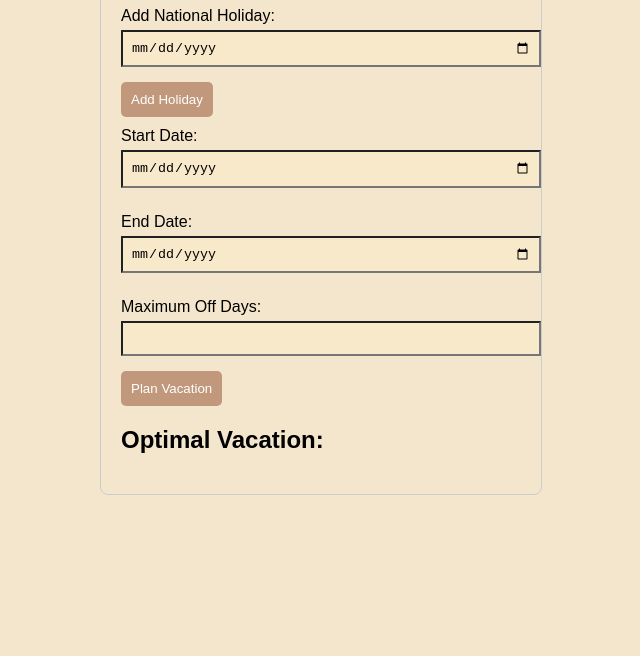
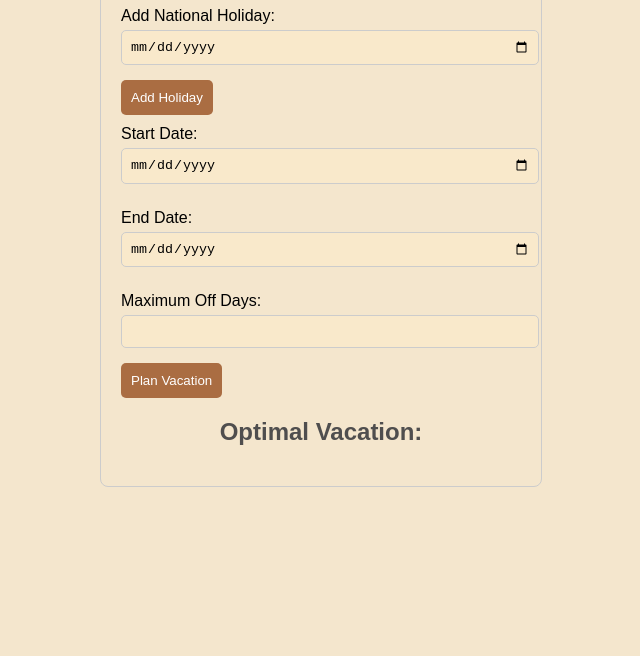
Before and after one commit to aashutosh148/UniHelp, a plain HTML site: page resources/HolidayPlanner/index.html in a window 1280 px wide. Shown: the part 144-800 px from the top of the page, without its empty margins (319-959 px from the left). Drawn offline with Linux system fonts and the light colour scheme.

Commit message:
Making final changes

```diff
--- a/resources/HolidayPlanner/script.js
+++ b/resources/HolidayPlanner/script.js
@@ -12,7 +12,8 @@ function planVacation() {
     if (result.startIndex !== -1 && result.endIndex !== -1) {
         const startVacationDate = startDate.addDays(result.startIndex);
         const endVacationDate = startDate.addDays(result.endIndex);
-        vacationDetails.innerHTML = `You can have a vacation from ${startVacationDate} to ${endVacationDate}.`;
+        const size = result.endIndex - result.startIndex + 1;
+        vacationDetails.innerHTML = `You can have a vacation from ${startVacationDate} to ${endVacationDate}, which is ${size} days long.`;
     } else {
         vacationDetails.innerHTML = `Sorry, couldn't find a valid vacation within the constraints.`;
     }
--- a/resources/HolidayPlanner/style.css
+++ b/resources/HolidayPlanner/style.css
@@ -22,10 +22,12 @@ input {
 	margin-top: 5px;
 	margin-bottom: 15px;
 	background-color: rgb(249, 233, 203);
+	border: 1px solid #ccc;
+	border-radius: 5px;
 }
 
 button {
-	background-color: rgb(193, 152, 123);
+	background-color: rgb(170, 109, 66);
 	color: white;
 	padding: 10px;
 	border: none;
@@ -34,10 +36,14 @@ button {
 }
 
 button:hover {
-	background-color: #cdac80;
+	background-color: #db9131;
 	transform: scale(1.05);
 }
-
+h1, h2 {
+    text-align: center;
+	color: #4f4e4e;
+}
 #result {
 	margin-top: 20px;
+
 }
```
